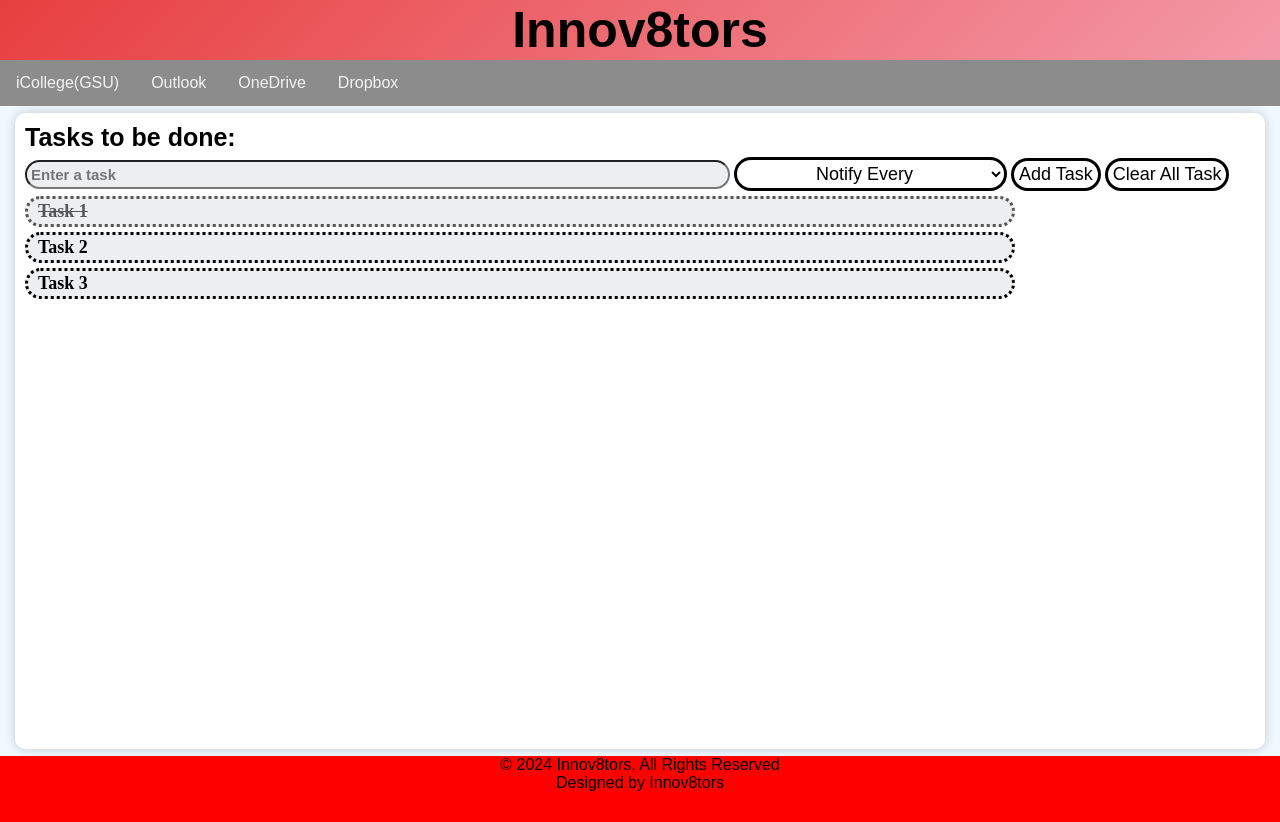
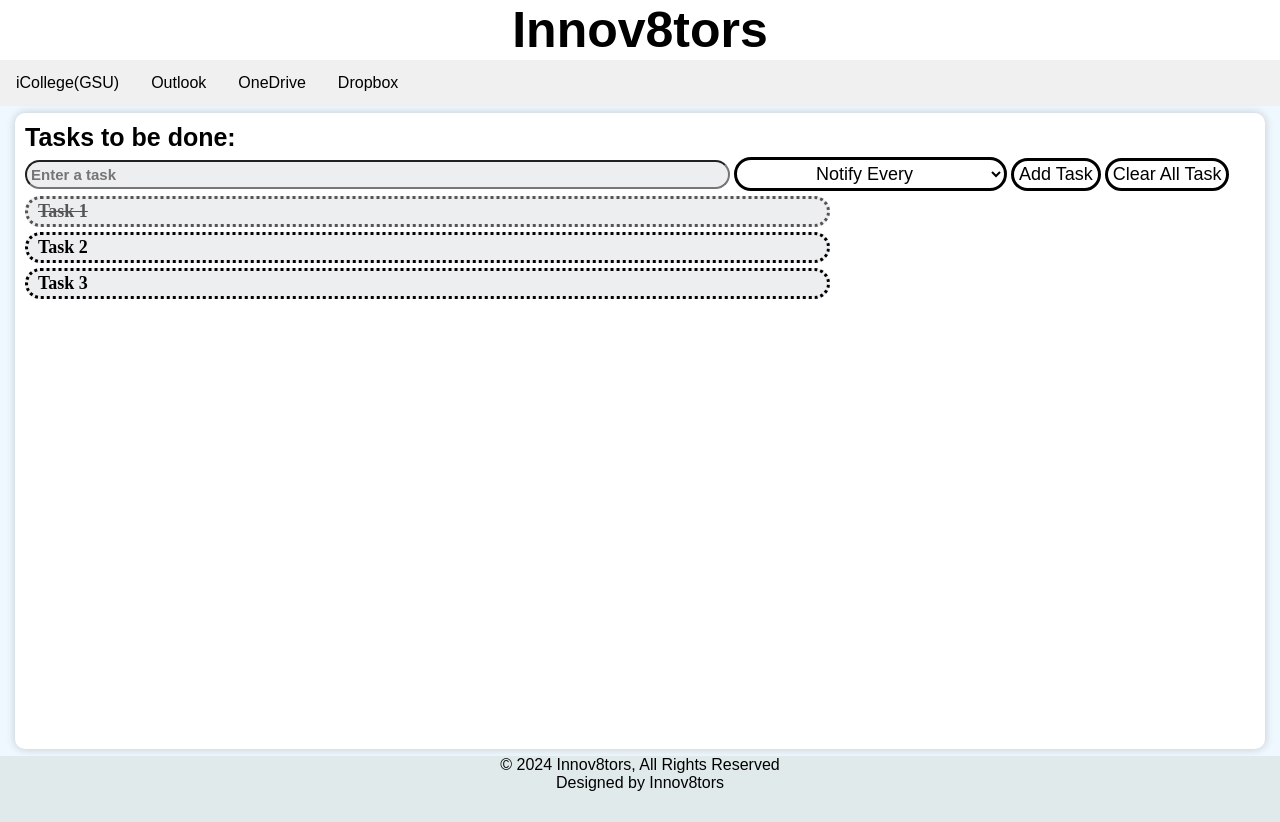
Before and after one commit to DiscordPanda/Innov8tors, a PHP site: page /ToDo.html in a window 1280 px wide. Run offline with PHP 8.4, Linux system fonts and the light colour scheme; some web fonts are replaced.

Commit message:
Add files via upload

```diff
--- a/styles.css
+++ b/styles.css
@@ -189,31 +189,34 @@ option[value="default"]{
     font-family: "Protest Riot", sans-serif;
 }
 header{
-    background: linear-gradient(135deg, rgb(231, 63, 63),rgb(243, 153, 168));
     padding: 1px 16px;
 }
 footer{
     /* margin-top: auto; */
     text-align: center;
-    background-color: red;
+    background-color:  #e1eaea;
     height: 66px;
     font-family: "Protest Riot", sans-serif;
     width: 100%;
     position: relative;
 }
 .header{
-    width:1200px;
+    width:100%;
     height:150px;
     background:#FFFFFF;
 
     }
+.header img {
+    width: 100%;
+    height: auto;
+}
 ul li{
     background-color: #edeef0;
     font-weight: bold;
     font-size: 18px;
     padding: 2px 10px;
     margin-top: 5px;
-    width: calc(100% - 240px);
+    width: calc(100% - 425px);
     user-select: none;
     cursor: pointer;
     border-style: dotted;
@@ -225,7 +228,7 @@ ul li.checked{
 }
 .navbar {
     overflow: hidden;
-    background-color: hsla(0, 0%, 93%, 0.477);
+    background-color: #F0F0F0 ;
     font-family: Arial;
   }
 
@@ -238,7 +241,7 @@ ul li.checked{
 .topnav a {
     float: left;
     display: block;
-    color: #f2f2f2;
+    color: black;
     text-align: center;
     padding: 14px 16px;
     text-decoration: none;
```
Also changed, not shown: ToDo.php (+8 -29 lines), login.php (+8 -3 lines).
